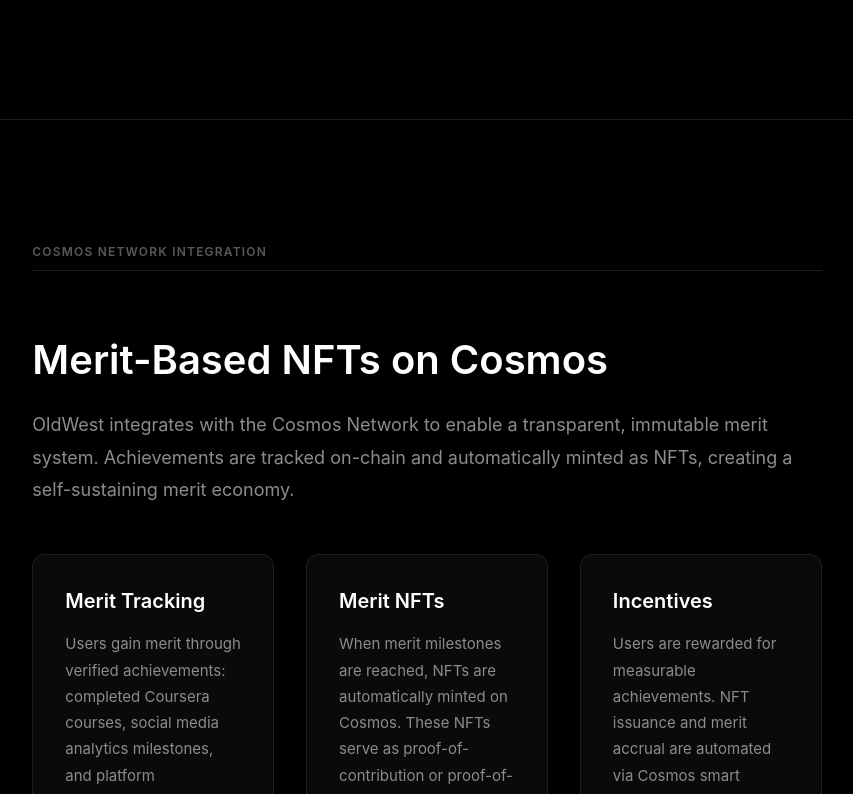
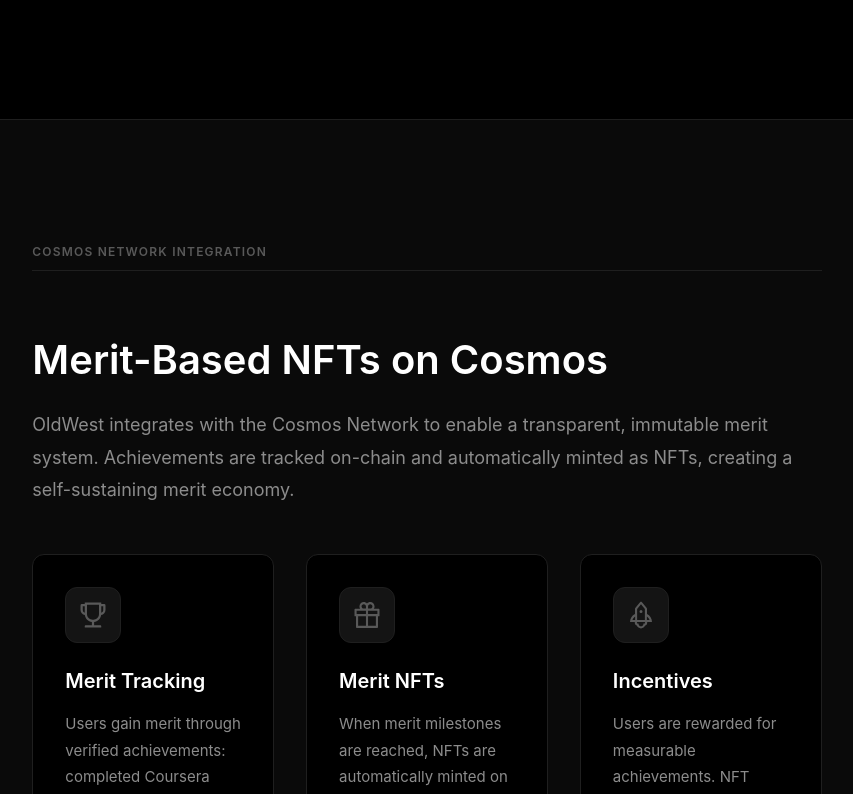
Before and after one commit to oldwestsolutions/oldoldwest, a Next.js app: page / in a window 1280 px wide. Shown: the part 706-1500 px from the top of the page, without its empty margins (213-1066 px from the left). Built offline with nearby package versions, Linux system fonts and the light colour scheme.

Commit message:
Add gray background to Cosmos Network section and add icons to Merit Tracking, Merit NFTs, and Incentives cards

```diff
--- a/src/app/page.tsx
+++ b/src/app/page.tsx
@@ -2,7 +2,7 @@
 
 import Link from 'next/link'
 import { Layout, Row, Col, Card, Typography, Divider, Button, Progress, Space, Dropdown } from 'antd'
-import { AppstoreOutlined, DatabaseOutlined, ClockCircleOutlined, CheckCircleOutlined, SafetyOutlined, FileTextOutlined, ApiOutlined, GlobalOutlined, InfoCircleOutlined, QuestionCircleOutlined, BookOutlined, CodeOutlined, TrophyOutlined, CheckCircleFilled, FileProtectOutlined, DownOutlined } from '@ant-design/icons'
+import { AppstoreOutlined, DatabaseOutlined, ClockCircleOutlined, CheckCircleOutlined, SafetyOutlined, FileTextOutlined, ApiOutlined, GlobalOutlined, InfoCircleOutlined, QuestionCircleOutlined, BookOutlined, CodeOutlined, TrophyOutlined, CheckCircleFilled, FileProtectOutlined, DownOutlined, GiftOutlined, RocketOutlined } from '@ant-design/icons'
 import dynamic from 'next/dynamic'
 import { useState, useEffect } from 'react'
 import type { MenuProps } from 'antd'
@@ -209,6 +209,7 @@ export default function Home() {
         <section style={{
           minHeight: '100vh',
           borderBottom: '1px solid #1f1f1f',
+          background: '#0a0a0a',
           padding: '120px 48px',
           display: 'flex',
           alignItems: 'center'
@@ -234,13 +235,26 @@ export default function Home() {
                   <Card
                     bordered
                     style={{
-                      background: '#0a0a0a',
+                      background: '#000000',
                       borderColor: '#1f1f1f',
                       borderRadius: 12,
                       height: '100%'
                     }}
                     bodyStyle={{ padding: 32 }}
                   >
+                    <div style={{
+                      width: 56,
+                      height: 56,
+                      background: '#141414',
+                      border: '1px solid #1f1f1f',
+                      borderRadius: 12,
+                      display: 'flex',
+                      alignItems: 'center',
+                      justifyContent: 'center',
+                      marginBottom: 24
+                    }}>
+                      <TrophyOutlined style={{ fontSize: 28, color: '#595959' }} />
+                    </div>
                     <Title level={4} style={{ color: '#ffffff', marginBottom: 16, fontSize: 20, fontWeight: 600 }}>
                       Merit Tracking
                     </Title>
@@ -254,13 +268,26 @@ export default function Home() {
                   <Card
                     bordered
                     style={{
-                      background: '#0a0a0a',
+                      background: '#000000',
                       borderColor: '#1f1f1f',
                       borderRadius: 12,
                       height: '100%'
                     }}
                     bodyStyle={{ padding: 32 }}
                   >
+                    <div style={{
+                      width: 56,
+                      height: 56,
+                      background: '#141414',
+                      border: '1px solid #1f1f1f',
+                      borderRadius: 12,
+                      display: 'flex',
+                      alignItems: 'center',
+                      justifyContent: 'center',
+                      marginBottom: 24
+                    }}>
+                      <GiftOutlined style={{ fontSize: 28, color: '#595959' }} />
+                    </div>
                     <Title level={4} style={{ color: '#ffffff', marginBottom: 16, fontSize: 20, fontWeight: 600 }}>
                       Merit NFTs
                     </Title>
@@ -274,13 +301,26 @@ export default function Home() {
                   <Card
                     bordered
                     style={{
-                      background: '#0a0a0a',
+                      background: '#000000',
                       borderColor: '#1f1f1f',
                       borderRadius: 12,
                       height: '100%'
                     }}
                     bodyStyle={{ padding: 32 }}
                   >
+                    <div style={{
+                      width: 56,
+                      height: 56,
+                      background: '#141414',
+                      border: '1px solid #1f1f1f',
+                      borderRadius: 12,
+                      display: 'flex',
+                      alignItems: 'center',
+                      justifyContent: 'center',
+                      marginBottom: 24
+                    }}>
+                      <RocketOutlined style={{ fontSize: 28, color: '#595959' }} />
+                    </div>
                     <Title level={4} style={{ color: '#ffffff', marginBottom: 16, fontSize: 20, fontWeight: 600 }}>
                       Incentives
                     </Title>
```
